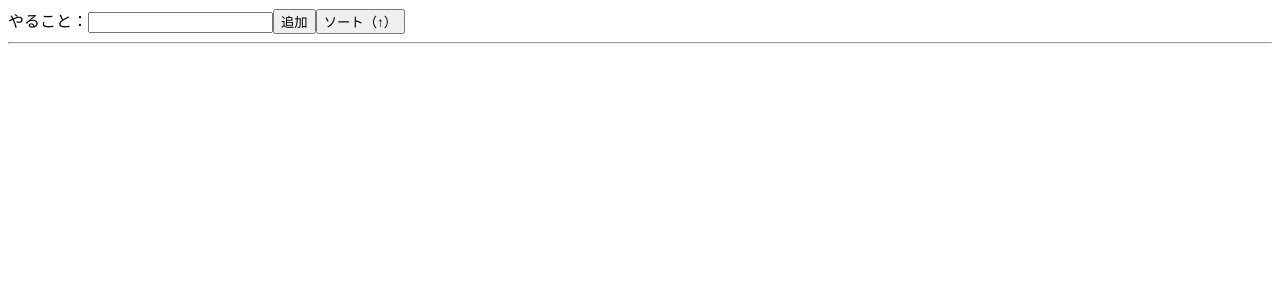
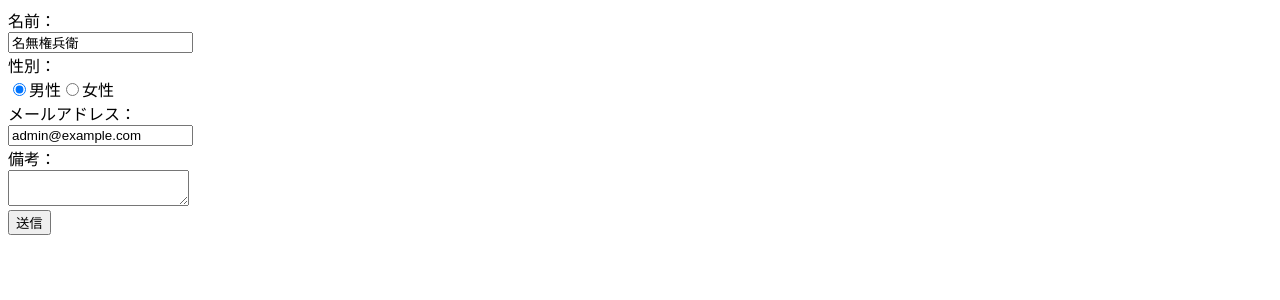
Before and after one commit to Yuma0309/Study-React, a JavaScript app in the folder React_sample_Yuma/my-react/: page / in a window 1280 px wide. Shown: the top 300 px of the page. Built offline with nearby package versions, Linux system fonts and the light colour scheme.

Commit message:
リスト4-3-2までの動作を確認

```diff
--- a/React_sample_Yuma/my-react/src/index.js
+++ b/React_sample_Yuma/my-react/src/index.js
@@ -1,10 +1,10 @@
 // React関連のライブラリをインポート
 import ReactDOM from 'react-dom/client';
-import StateTodo from './chap04/StateTodo';
+import FormBasic from './chap04/FormBasic';
 
 // Reactアプリ（Appコンポーネント）を描画
 const root = ReactDOM.createRoot(document.getElementById('root'));
 
 root.render(
-  <StateTodo />
+  <FormBasic />
 );
```
